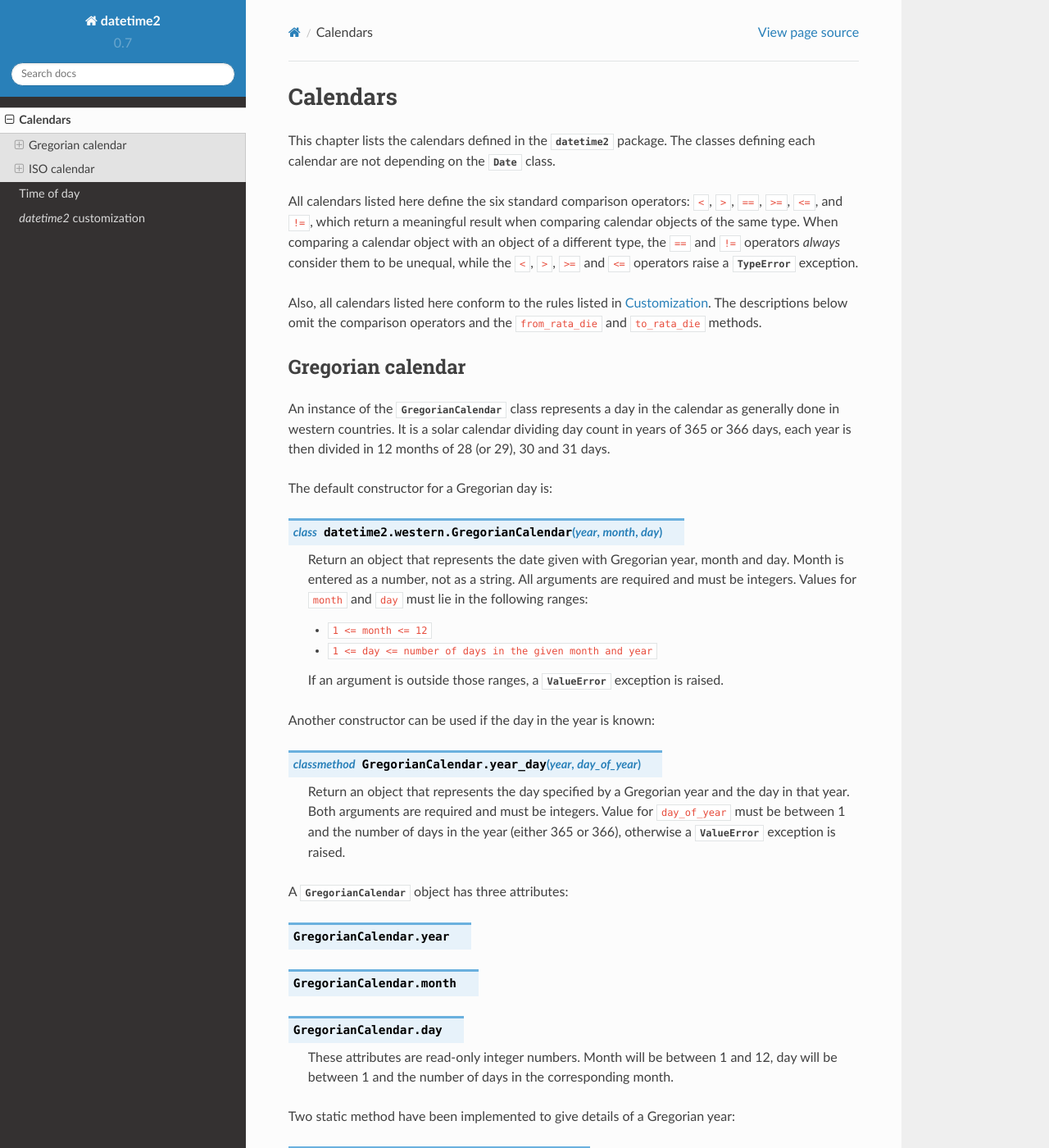
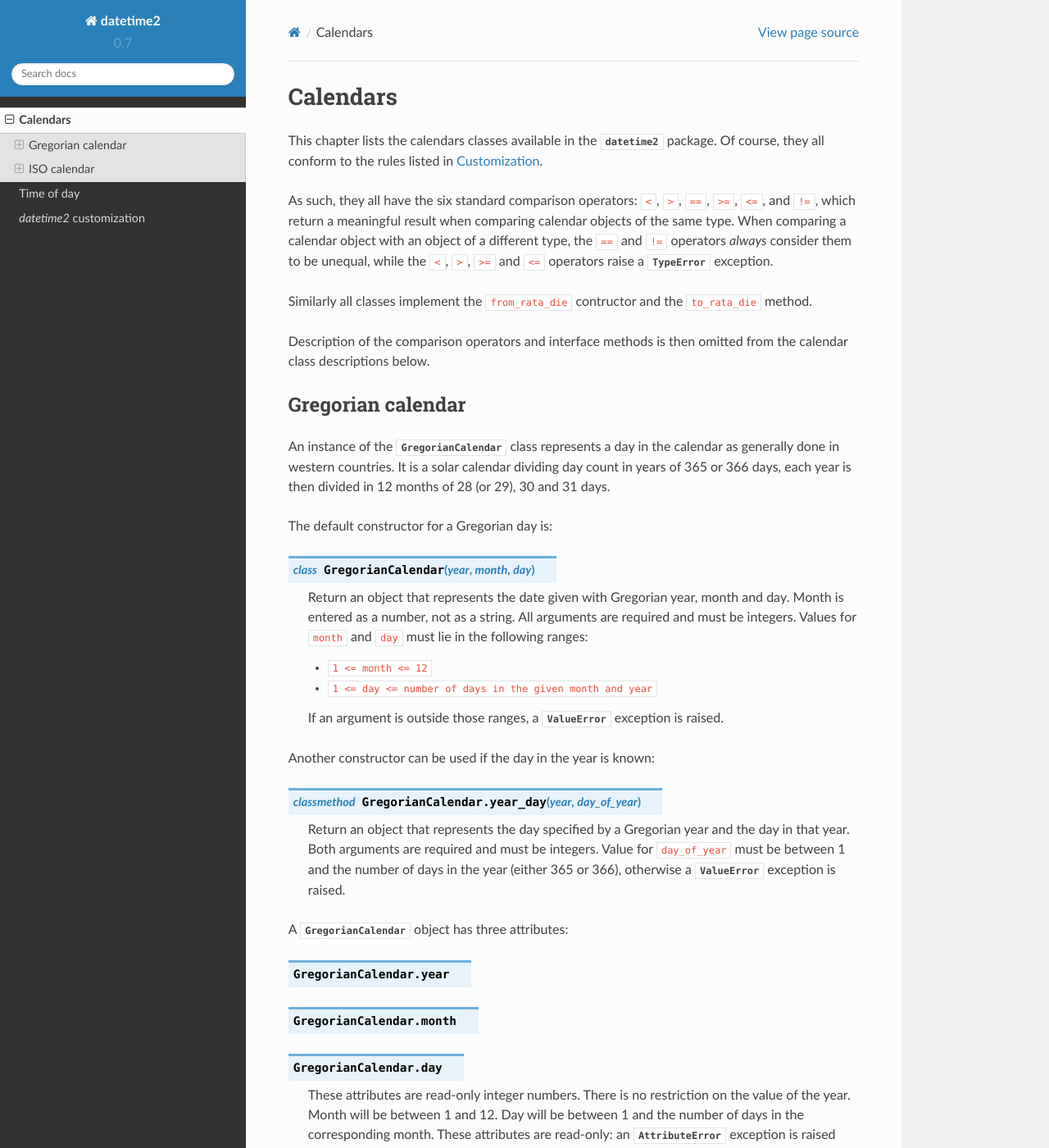
Before and after one commit to fricciardi/datetime2, a Sphinx documentation site: the page built from docs/calendars.rst, in a window 1280 px wide and 1400 px high. Shown: the whole window at 82% size. Built offline with Sphinx 7.4.7 and the Read the Docs theme 2.0.0, drawn with Linux system fonts in a browser that asks for light colours; some of the changed text lies outside the part shown.

Commit message:
Revisioin of Gregorian calendar
Small changes in documentation
Added another test for hash

```diff
--- a/docs/calendars.rst
+++ b/docs/calendars.rst
@@ -6,22 +6,24 @@ Calendars
    from datetime2.western import GregorianCalendar
    from datetime2.modern import IsoCalendar
 
-This chapter lists the calendars defined in the :mod:`datetime2` package.
-The classes defining each calendar are not depending on the
-:class:`~datetime2.Date` class.
+This chapter lists the calendars classes available in the :mod:`datetime2` package.
+Of course, they all conform to the rules listed in :ref:`customization`.
+
+As such, they all have the six standard comparison operators: ``<``, ``>``, ``==``,
+``>=``, ``<=``, and ``!=``, which return a meaningful result when comparing
+calendar objects of the same type. When comparing a calendar object with an
+object of a different type, the ``==`` and ``!=`` operators *always* consider
+them to be unequal, while the ``<``, ``>``, ``>=`` and ``<=`` operators raise
+a :exc:`TypeError` exception.
+
+Similarly all classes implement the ``from_rata_die`` contructor and the
+``to_rata_die`` method.
+
+Description of the comparison operators and interface methods is then omitted
+from the calendar class descriptions below.
 
 .. TODO: if we will be keeping all calendars on a page, a ToC here will be useful
 
-All calendars listed here define the six standard comparison operators:
-``<``, ``>``, ``==``, ``>=``, ``<=``, and ``!=``, which return a meaningful
-result when comparing calendar objects of the same type. When comparing a
-calendar object with an object of a different type, the ``==`` and ``!=``
-operators *always* consider them to be unequal, while the ``<``, ``>``,
-``>=`` and ``<=`` operators raise a :exc:`TypeError` exception.
-
-Also, all calendars listed here conform to the rules listed in
-:ref:`customization`. The descriptions below omit the comparison operators
-and the ``from_rata_die`` and ``to_rata_die`` methods.
 
 
 .. _gregorian-calendar:
@@ -35,8 +37,6 @@ day count in years of 365 or 366 days, each year is then divided in 12 months
 of 28 (or 29), 30 and 31 days.
 
 The default constructor for a Gregorian day is:
-
-.. module:: datetime2.western
 
 .. class:: GregorianCalendar(year, month, day)
 
@@ -69,10 +69,12 @@ A :class:`GregorianCalendar` object has three attributes:
 
 .. attribute:: GregorianCalendar.day
 
-   These attributes are read-only integer numbers. Month will be between 1 and
-   12, day will be between 1 and the number of days in the corresponding month.
+   These attributes are read-only integer numbers. There is no restriction on the
+   value of the year. Month will be between 1 and 12. Day will be between 1 and
+   the number of days in the corresponding month. These attributes are read-only:
+   an :exc:`AttributeError` exception is raised when trying to change any of them.
 
-Two static method have been implemented to give details of a Gregorian year:
+Two static method have been implemented to return details of a Gregorian year:
 
 .. staticmethod:: GregorianCalendar.is_leap_year(year)
 
```
Also changed, not shown: 1 other file.
